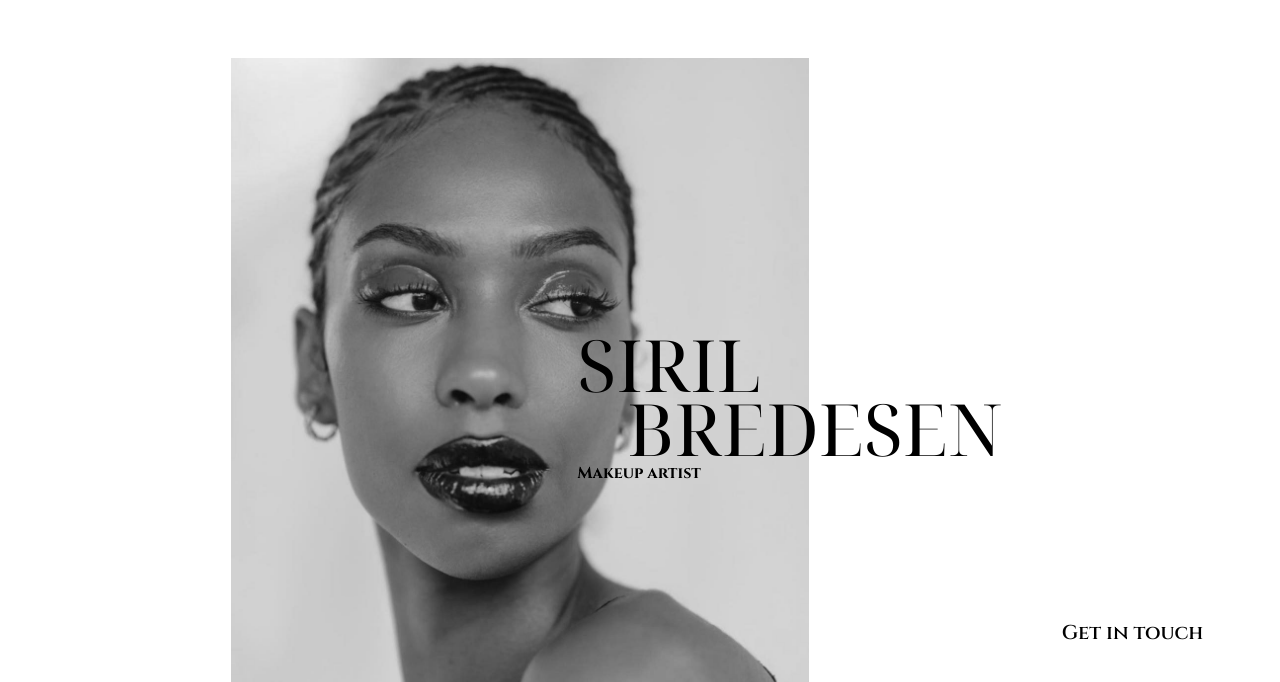
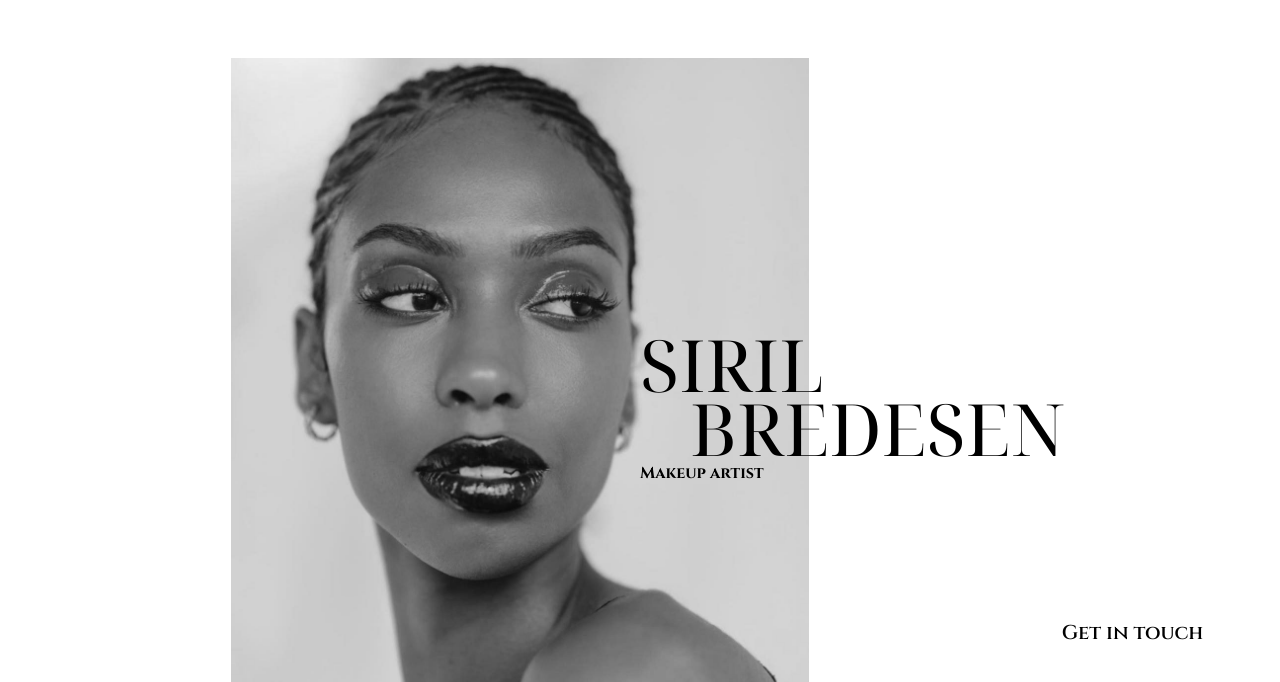
Before and after one commit to Hyssia/sirilbredesen.com, a plain HTML site: page index.html in a window 1280 px wide. Shown: the part 118-800 px from the top of the page. Drawn offline with nearby package versions, Linux system fonts and the light colour scheme.

Commit message:
Update something i dunno

```diff
--- a/assets/styles.css
+++ b/assets/styles.css
@@ -64,7 +64,8 @@ body {
 .siril {
     position: absolute;
     top: 450px;
-    padding-left: 300px;
+    margin-left: 250px;
+    left: 50%;
     font-size: 3rem;
     z-index: 2;
     margin: 0;
```
Also changed, not shown: index.html (+2 -2 lines), film.html (line endings or trailing spaces).
